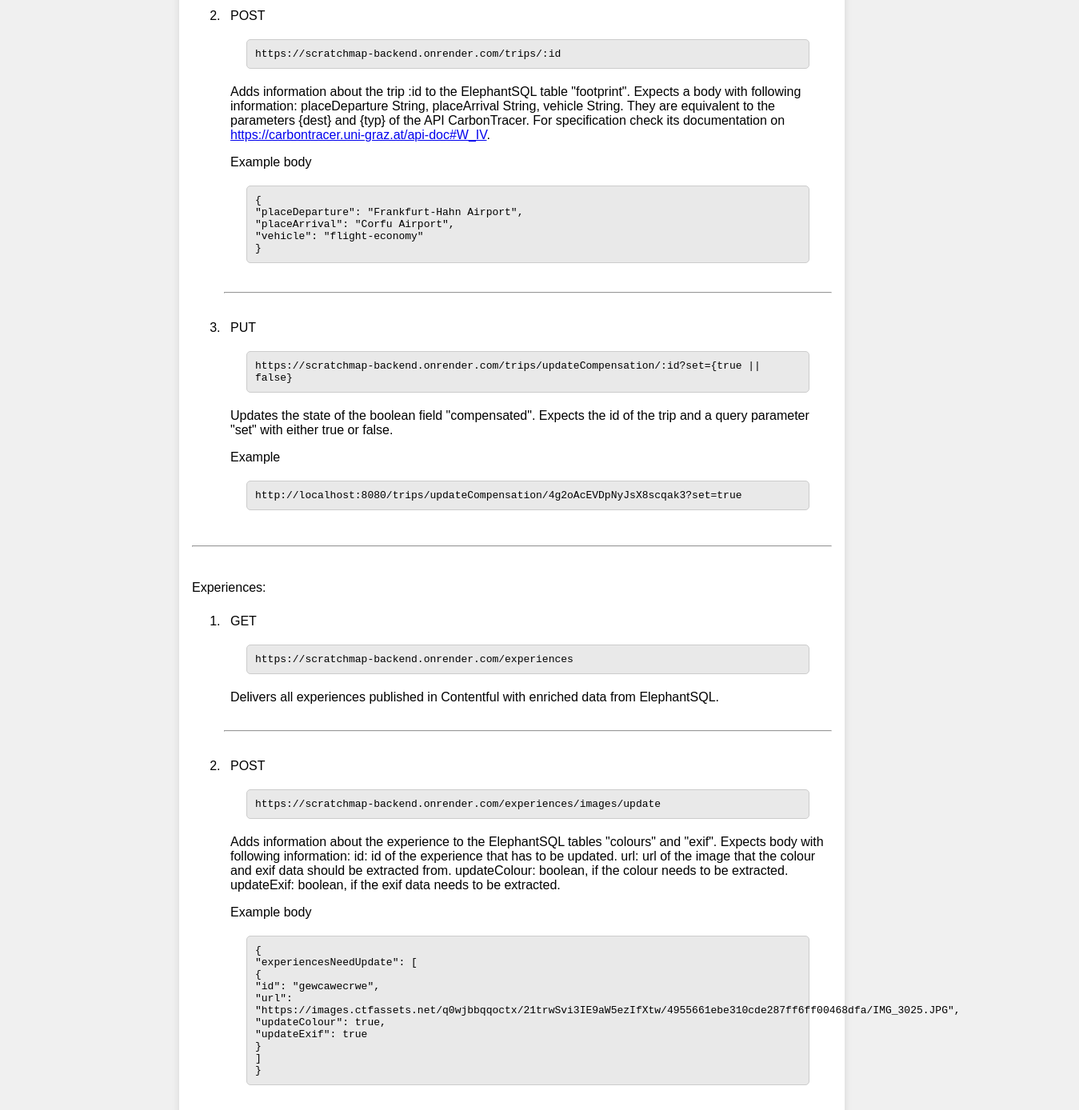
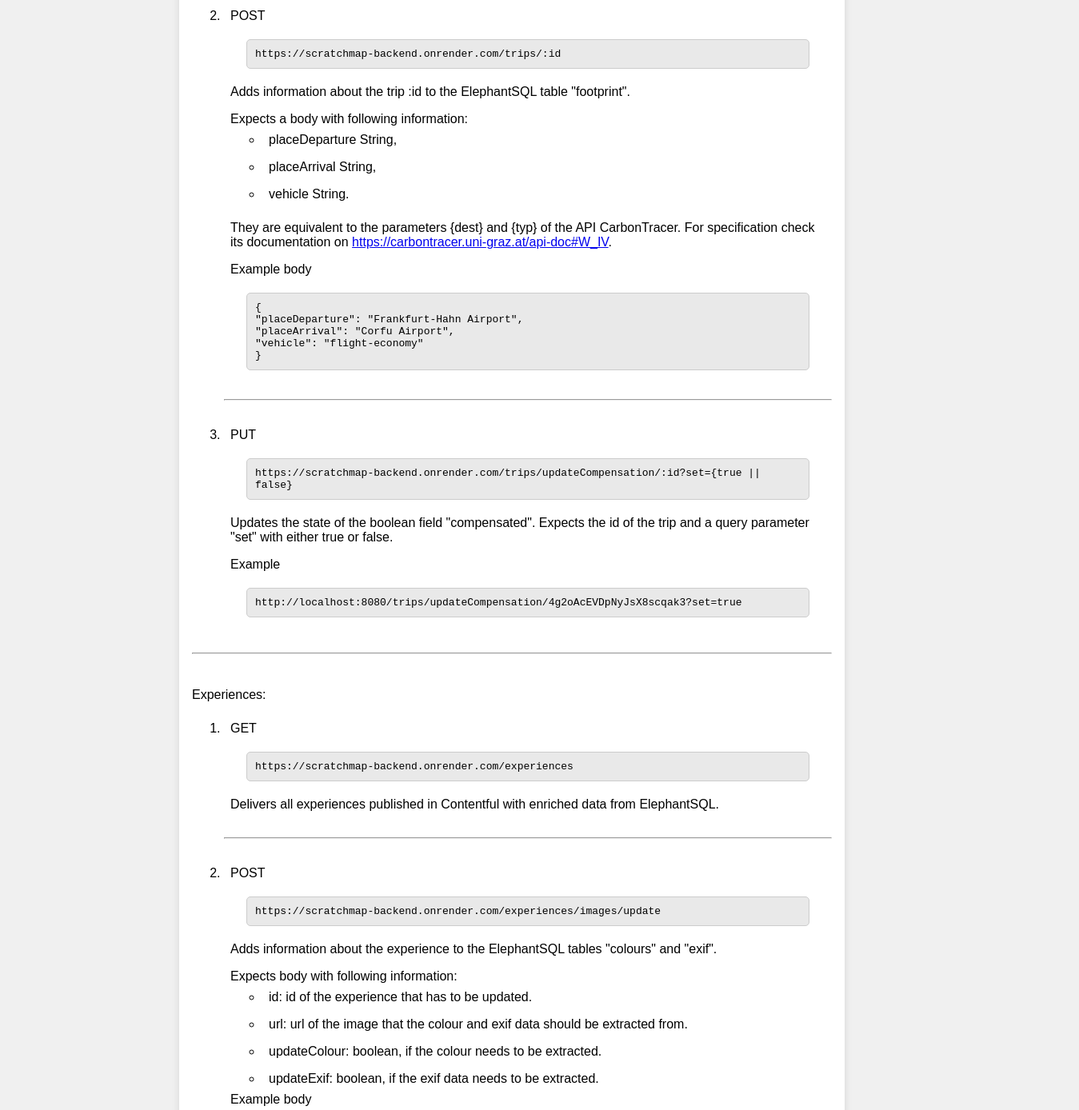
Before and after one commit to Endalokin/scratchmap_backend, a website: page index.html in a window 1280 px wide. Shown: the part 651-2039 px from the top of the page at 80% size, 1349 px wide, since content can reach past the window. Drawn offline with Linux system fonts and the light colour scheme.

Commit message:
unused routes are deleted, readme and index.html improved

```diff
--- a/index.html
+++ b/index.html
@@ -79,15 +79,18 @@
                 <span>POST</span>
                 <code>https://scratchmap-backend.onrender.com/trips/:id</code>
                 <p>
-                    Adds information about the trip :id to the ElephantSQL table "footprint".
-                    Expects a body with following information:
-                    placeDeparture String,
-                    placeArrival String,
-                    vehicle String.
-                    They are equivalent to the parameters {dest} and {typ} of the API CarbonTracer. For specification
+                    Adds information about the trip :id to the ElephantSQL table "footprint".</p>
+                <div>Expects a body with following information:
+                    <ul>
+                        <li>placeDeparture String,</li>
+                        <li>placeArrival String,</li>
+                        <li>vehicle String.</li>
+                    </ul>
+                </div>
+                <p>They are equivalent to the parameters {dest} and {typ} of the API CarbonTracer. For specification
                     check its documentation on <a href="https://carbontracer.uni-graz.at/api-doc#W_IV"
-                        target="_blank">https://carbontracer.uni-graz.at/api-doc#W_IV</a>.
-                </p>
+                        target="_blank">https://carbontracer.uni-graz.at/api-doc#W_IV</a>.</p>
+
                 <span>Example body</span>
                 <code>
                     {<br />
@@ -127,15 +130,18 @@
                 <span>POST</span>
                 <code>https://scratchmap-backend.onrender.com/experiences/images/update</code>
                 <p>
-                    Adds information about the experience to the ElephantSQL tables "colours" and "exif".
-                    Expects body with following information:
-                    id: id of the experience that has to be updated.
-                    url: url of the image that the colour and exif data should be extracted from.
-                    updateColour: boolean, if the colour needs to be extracted.
-                    updateExif: boolean, if the exif data needs to be extracted.
-                </p>
+                    Adds information about the experience to the ElephantSQL tables "colours" and "exif".</p>
+                <div>Expects body with following information:
+                    <ul>
+                        <li>id: id of the experience that has to be updated.</li>
+                        <li>url: url of the image that the colour and exif data should be extracted from.</li>
+                        <li>updateColour: boolean, if the colour needs to be extracted.</li>
+                        <li>updateExif: boolean, if the exif data needs to be extracted.</li>
+                    </ul>
+                </div>
                 <span>Example body</span>
                 <code>
+                    <pre>
 {<br/>
     "experiencesNeedUpdate": [<br/>
         {<br/>
@@ -145,7 +151,8 @@
             "updateExif": true<br/>
         }<br/>
     ]<br/>
-                    }<br/>
+}
+                    </pre>
                 </code>
             </li>
         </ol>
--- a/src/router/experience_router.js
+++ b/src/router/experience_router.js
@@ -4,7 +4,6 @@ import { experienceController } from '../controller/experience_controller.js'
 const router = express.Router()
 
 router.get('/', experienceController.getExperiences)
-
 router.post('/images/update', experienceController.updateImgData)
 
 export default router;
--- a/src/router/trip_router.js
+++ b/src/router/trip_router.js
@@ -5,7 +5,6 @@ const router = express.Router()
 
 router.get('/', tripController.getTrips)
 router.post('/:id', tripController.updateFootprintTable)
-router.get('/calculateNext', tripController.calculateNext)
 router.put('/updateCompensation/:id', tripController.updateCompensation)
 
 
--- a/src/utils/handleContent.js
+++ b/src/utils/handleContent.js
@@ -3,7 +3,6 @@ import fetchData from "../utils/fetchAPI.js";
 import { pool } from "../utils/db.js";
 
 const space_id = process.env.CONTENTFUL_SPACE_ID;
-
 
 async function handleContent(content_type, user) {
   let  subdomain
@@ -77,7 +76,7 @@ async function handleContent(content_type, user) {
   }));
 }
 
-async function getColourFromDB(pgTable) {
+ async function getColourFromDB(pgTable) {
   await pool
     .query("select * from Colours full join exif on Colours.imgid = exif.imgid")
     .then((data) => {
```
Also changed, not shown: src/controller/trip_controller.js (+0 -41 lines), README.md. Lines whose indentation alone changed are shown as unchanged.
